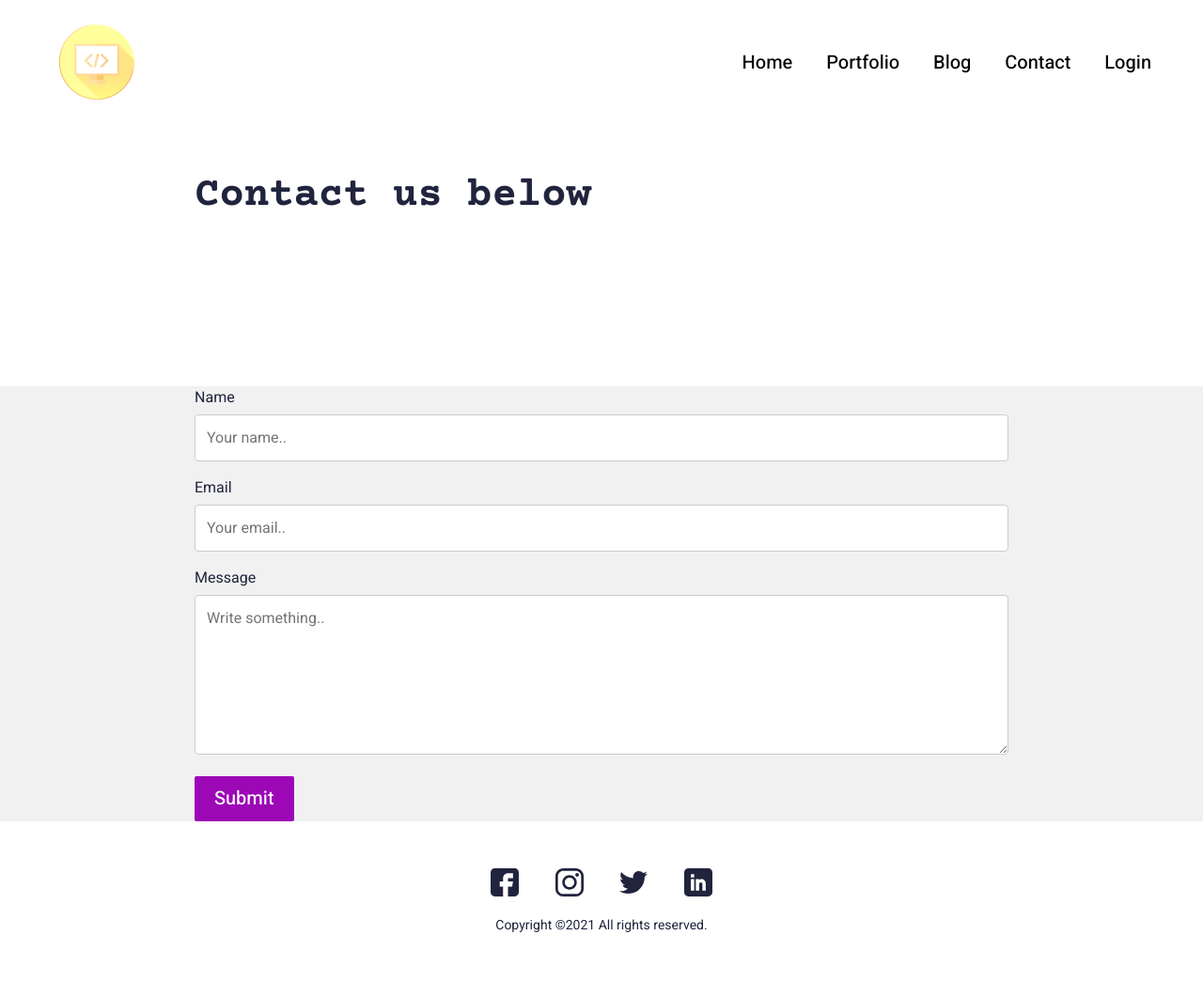
After one commit to OlegRemizoff/digital_resume, a Flask app: page /contact in a window 1280 px wide. The commit adds this page. Shown: the whole page at 94% size. Run offline with Flask 2, Linux system fonts and the light colour scheme; some libraries are stand-ins or nearby versions.

Commit message:
contact view and template

```diff
--- /dev/null
+++ b/app/templates/contact.html
@@ -0,0 +1,40 @@
+{% extends 'base.html' %}
+
+
+{% block title %}  Contact  {% endblock %}
+{% block content %}
+
+    <section>
+      <div class="innerPageBannerCol">
+        <div class="container">
+          <div class="row g-4 g-md-3  align-items-center">
+            <div class="col-md-6">
+              <div class="bannerContent">
+                <h1 class="xlTitle pb-md-3">Contact us below</h1>
+              </div>
+            </div>
+          </div>
+        </div>
+      </div>
+    </section>
+
+    <section>
+      <div class="lightBg">
+        <div class="container">
+            <form id="contactForm">
+                <label for="name">Name</label>
+                <input type="text" id="name" name="name" placeholder="Your name..">
+
+                <label for="email">Email</label>
+                <input type="email" id="email" name="email" placeholder="Your email..">
+
+                <label for="subject">Message</label>
+                <textarea id="message" name="message" placeholder="Write something.." rows="6"></textarea>
+
+                <input class='btn btnPrimary' type="submit" value="Submit">
+            </form>
+        </div>
+      </div>
+    </section>
+
+{% endblock content %}
--- a/app/templates/inc/_navbar.html
+++ b/app/templates/inc/_navbar.html
@@ -18,7 +18,7 @@
                   <li><a href="{{ url_for('index') }}">Home</a></li>
                   <li><a href="#">Portfolio</a></li>
                   <li><a href="{{ url_for('blog') }}">Blog</a></li>
-                  <li><a href="#">Contact</a></li>
+                  <li><a href="{{ url_for('contact') }}">Contact</a></li>
                   {% if current_user.is_authenticated %}
                     <li><a href="{{ url_for('security.logout') }}">Logout</a></li>
                   {% else %}
--- a/app/views.py
+++ b/app/views.py
@@ -91,3 +91,9 @@ def post_detail(slug):
 def index():
     skill = Skill.query.all()
     return render_template('resume/index.html', skill=skill)
+
+
+### Обратная связь ###
+@app.route('/contact')
+def contact():
+	return render_template('contact.html')
```
